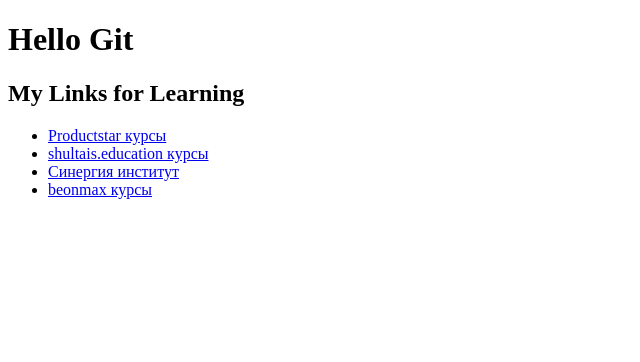
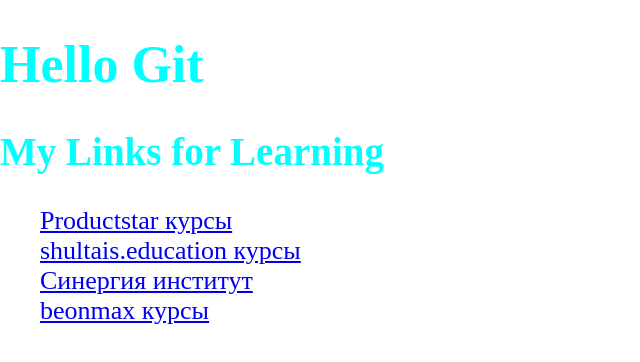
Before and after one commit to m1ke1994/project-1, a plain HTML site: page index.html in a window 1280 px wide. Shown: the whole page, without its empty margins (0-640 px from the left). Drawn offline with Linux system fonts and the light colour scheme.

Commit message:
add style.css

```diff
--- a/index.html
+++ b/index.html
@@ -6,7 +6,7 @@
     <meta http-equiv="X-UA-Compatible" content="ie=edge" />
     <title>Static Template</title>
   </head>
-  <link rel="stylesheet" href="styles.css">
+  <link rel="stylesheet" href="style.css">
   <body>
     <h1>Hello Git</h1>
     <h2>My Links for Learning</h2>
--- /dev/null
+++ b/style.css
@@ -0,0 +1,9 @@
+body{
+    font-size: 26px;
+    font-family: sans-serifs;
+    margin: 0;
+    color: aqua;
+}
+li{
+    list-style: none;
+}
```
